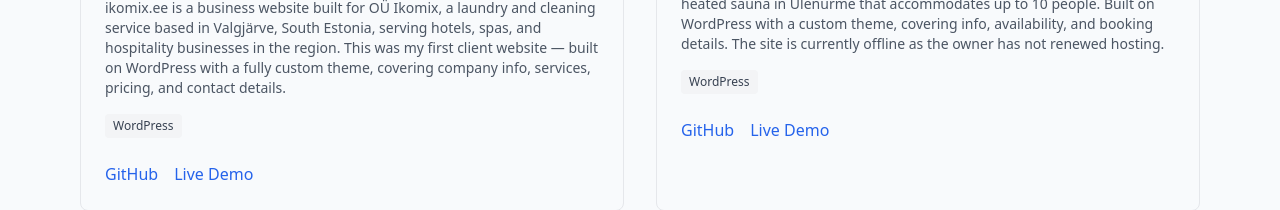
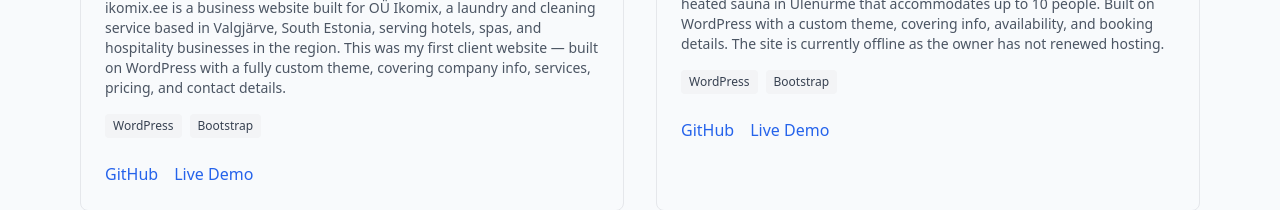
Before and after one commit to VkHyperNova/vk-portfolio-github, a Next.js app: page /projects in a window 1280 px wide. Shown: the part 459-669 px from the top of the page. Built offline with nearby package versions, Linux system fonts and the light colour scheme.

Commit message:
projects update

```diff
--- a/src/app/projects/projects.js
+++ b/src/app/projects/projects.js
@@ -5,7 +5,7 @@ export const projects = [
     description: "A custom WordPress website built for a commercial laundry service in Estonia.",
     longDescription:
       "ikomix.ee is a business website built for OÜ Ikomix, a laundry and cleaning service based in Valgjärve, South Estonia, serving hotels, spas, and hospitality businesses in the region. This was my first client website — built on WordPress with a fully custom theme, covering company info, services, pricing, and contact details.",
-    tech: ["WordPress"],
+    tech: ["WordPress", "Bootstrap"],
     github: "https://github.com/VkHyperNova/ikomix",
     live: "https://www.ikomix.ee",
   },
@@ -15,7 +15,7 @@ export const projects = [
     description: "A WordPress website built for a wood-heated sauna in Ülenurme.",
     longDescription:
       "ylkusaunake.ee was my second client website — built for a local wood-heated sauna in Ülenurme that accommodates up to 10 people. Built on WordPress with a custom theme, covering info, availability, and booking details. The site is currently offline as the owner has not renewed hosting.",
-    tech: ["WordPress"],
+    tech: ["WordPress", "Bootstrap"],
     github: "https://github.com/VkHyperNova/ylkusaunake",
     live: "https://www.ylkusaunake.ee",
   },
```
